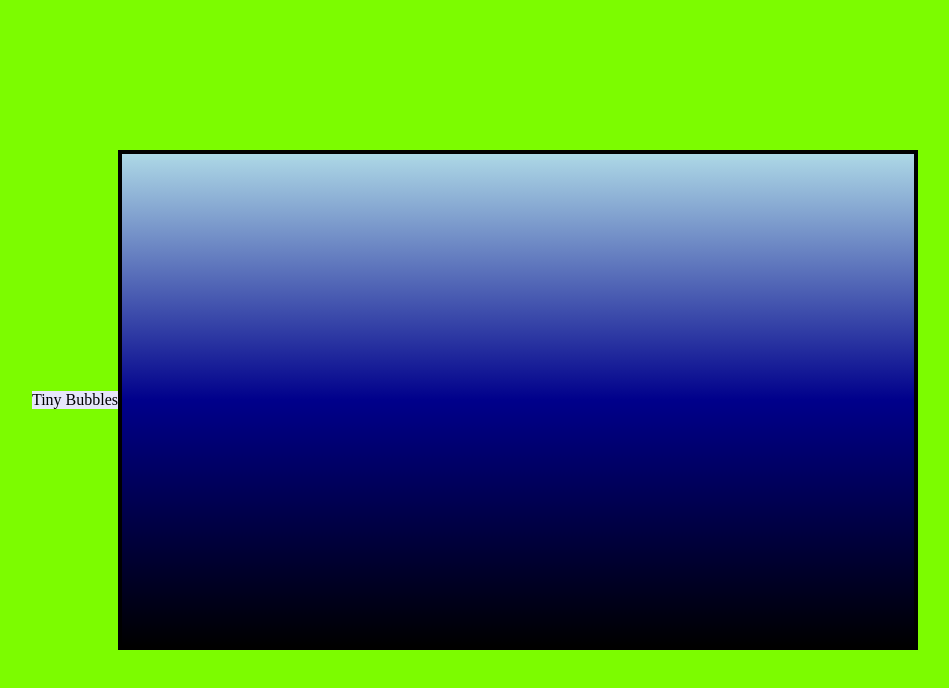
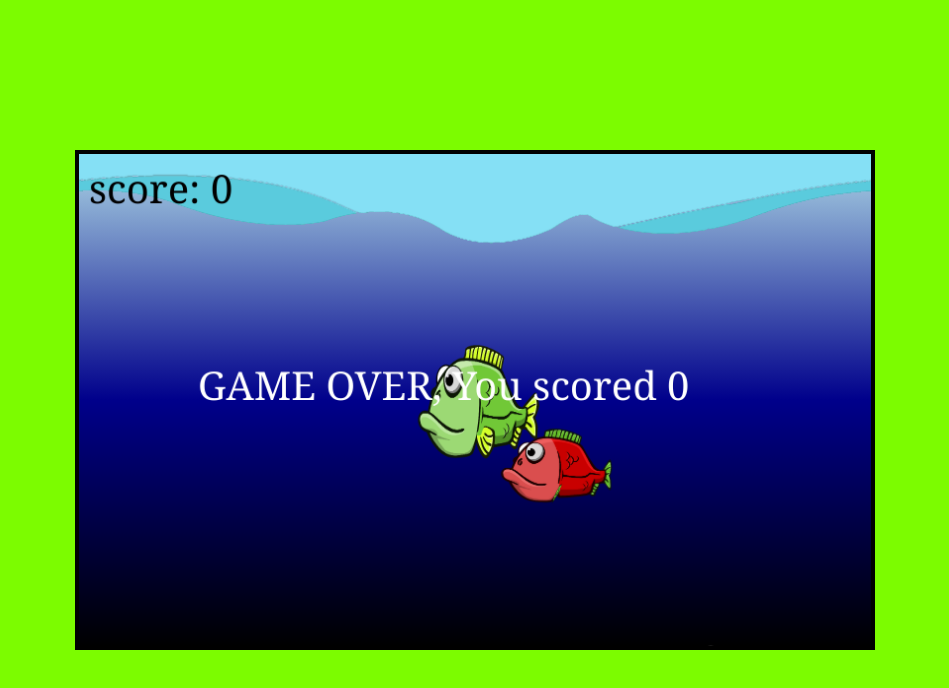
Before and after one commit to mumucodes/gamesJS, a plain HTML site: page index.html in a window 1280 px wide. Shown: the whole page, without its empty margins (165-1114 px from the left). Drawn offline with Linux system fonts and the light colour scheme.

Commit message:
finished app

```diff
--- a/game.js
+++ b/game.js
@@ -6,8 +6,9 @@ canvas.height = 500;
 
 let score = 0;
 let gameFrame= 0;
-ctx.font = '50px Georgia';
+ctx.font = '40px Georgia';
 let gameSpeed = 1;
+let gameOver = false;
 //mouse interactivity
 let canvasPosition = canvas.getBoundingClientRect();
 
@@ -62,12 +63,12 @@ class Player {
             ctx.lineTo(mouse.x, mouse.y);
             ctx.stroke();
         }
-        ctx.fillStyle = 'red';
-        ctx.beginPath();
-        ctx.arc(this.x, this.y, this.radius, 0, Math.PI * 2);
-        ctx.fill();
-        ctx.closePath();
-        ctx.fillRect(this.x, this.y, this.radius, 10);
+        // ctx.fillStyle = 'red';
+        // ctx.beginPath();
+        // ctx.arc(this.x, this.y, this.radius, 0, Math.PI * 2);
+        // ctx.fill();
+        // ctx.closePath();
+        // ctx.fillRect(this.x, this.y, this.radius, 10);
 
         ctx.save();
         ctx.translate(this.x, this.y);
@@ -172,6 +173,64 @@ function handleBackground(){
 
 const enemyImage = new Image();
 enemyImage.src = './enemy1.png';
+
+class Enemy {
+    constructor(){
+        this.x = canvas.width - 200;
+        this.y = Math.random() * (canvas.height - 150) + 90;
+        this.radius = 60;
+        this.speed = Math.random() * 2 + 2;
+        this.frame = 0;
+        this.frameX = 0;
+        this.frameY = 0;
+        this.spriteWidth = 475;
+        this.spriteHeight = 330;
+    }
+    draw(){
+        // ctx.fillStyle = 'purple';
+        // ctx.beginPath();
+        // ctx.arc(this.x, this.y, this.radius, 0, Math.PI * 2);
+        // ctx.fill();
+        ctx.drawImage(enemyImage, this.frameX * this.spriteWidth, this.frameY * this.spriteHeight, this.spriteWidth, this.spriteHeight, this.x - 60, this.y - 45  , this.spriteWidth / 4, this.spriteHeight / 4);
+    }
+    update(){
+        this.x -= this.speed;
+        if(this.x < 0 - this.radius * 2){
+            this.x = canvas.width + 200;
+            this.y = Math.random() * (canvas.height - 150) + 90;
+            this.speed = Math.random() * 2 + 2;
+        }
+        if (gameFrame % 5 == 0){
+            this.frame++;
+            if(this.frame >= 12) this.frame = 0;
+            if(this.frame == 3 || this.frame == 7 || this.frame || 11){
+                this.frameX = 0;
+            } else {
+                this.frameX++;
+            }
+            if(this.frame < 3) this.frameY = 0;
+            else if (this.frame < 7) this.frameY = 1;
+            else if (this.frame < 11) this.frameY = 2;
+            else this.frameY= 0;
+        }
+        const dx = this.x - player.x;
+        const dy = this.y - player.y;
+        const distance = Math.sqrt(dx * dx + dy * dy);
+        if (distance < this.radius + player.radius){
+            handleGameOver();
+        }
+    }
+}
+const enemy1 = new Enemy();
+function handleEnemies(){
+    enemy1.draw();
+    enemy1.update();
+
+}
+function handleGameOver(){
+    ctx.fillStyle = 'white';
+    ctx.fillText('GAME OVER, You scored ' + score, 120, 250);
+    gameOver = true;
 }
 //animation loop
 function animate(){
@@ -180,10 +239,11 @@ function animate(){
     handleBubbles();
     player.update();
     player.draw();
+    handleEnemies();
     ctx.fillStyle = 'black';
     ctx.fillText('score: ' + score, 10, 50);
     gameFrame++;
-    requestAnimationFrame(animate);
+    if(!gameOver) requestAnimationFrame(animate);
 }
 animate();
 
--- a/index.html
+++ b/index.html
@@ -7,7 +7,6 @@
     <link rel="stylesheet" href="./style.css">
 </head>
 <body>
-    <header>Tiny Bubbles</header>
     <canvas id="canvas1"></canvas>
     <script src="./game.js"></script>
 
```
